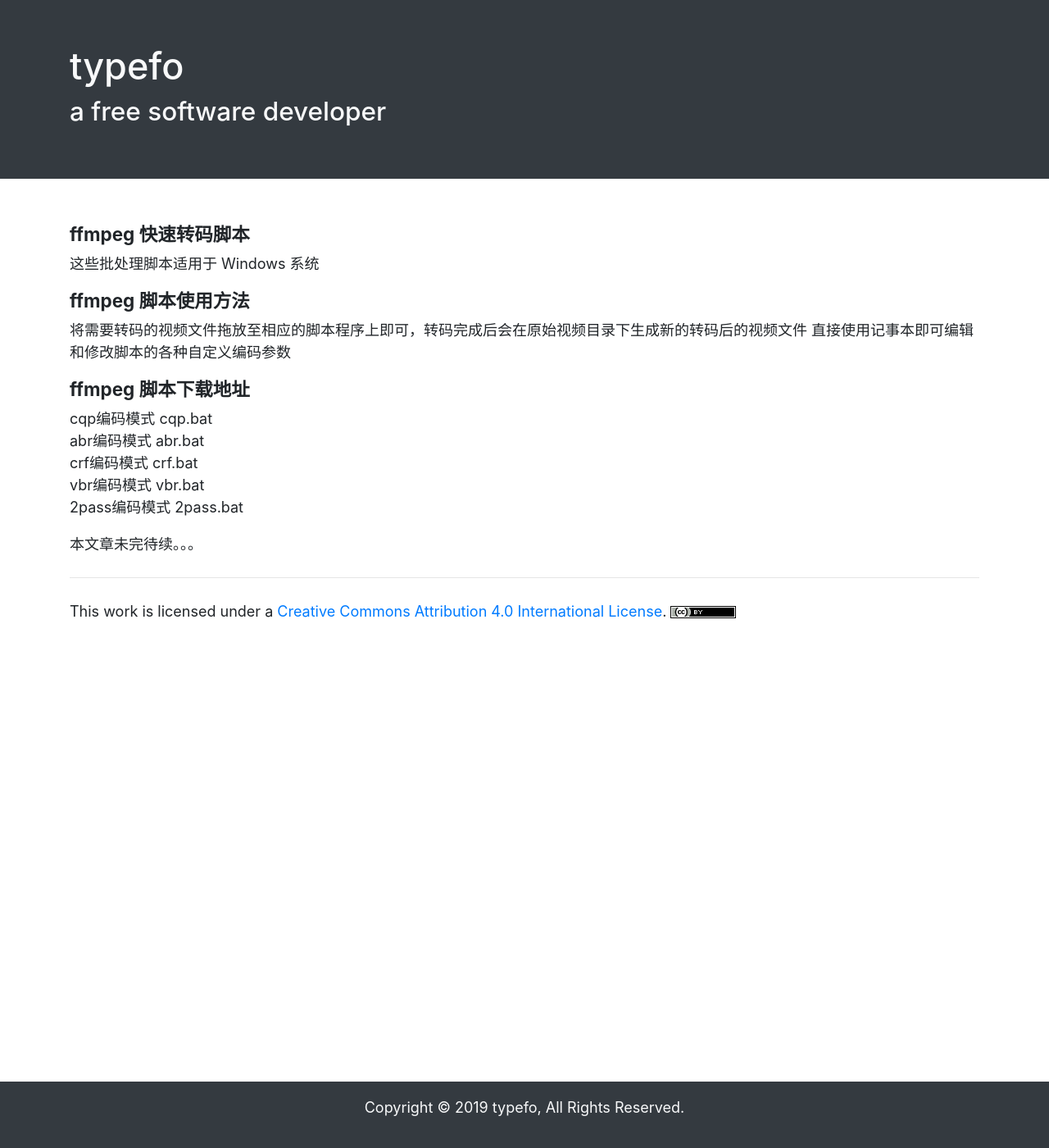
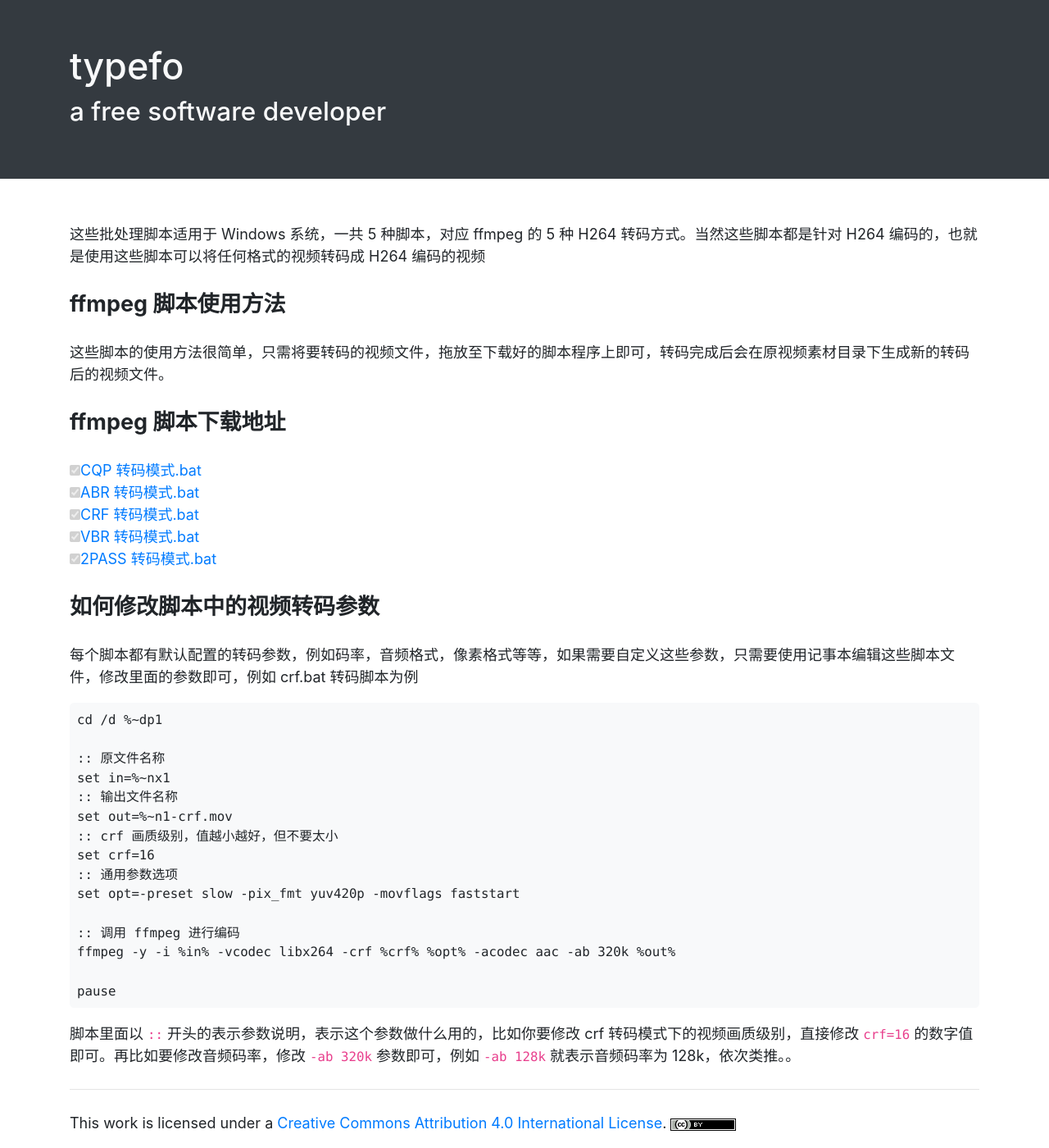
Before and after one commit to ehsud/blog, a Jekyll site: the page built from ffmpeg/ffmpeg-script-for-windows.md, in a window 1280 px wide and 1400 px high. Shown: the whole window at 82% size. Built offline with Jekyll 4.4.1, drawn with Linux system fonts in a browser that asks for light colours.

Commit message:
updated some files

```diff
--- a/ffmpeg/ffmpeg-script-for-windows.md
+++ b/ffmpeg/ffmpeg-script-for-windows.md
@@ -1,23 +1,43 @@
 ---
 layout: post
 title: ffmpeg 一键自动转码脚本
-description: 介绍如何便携 ffmpeg 一键自动处理脚本
+description: 一些便携 ffmpeg 自动转码处理脚本
 categories: [ffmpeg]
-tags: [ffmpeg, 转码]
+tags: [ffmpeg, windows]
 ---
 
-##### ffmpeg 快速转码脚本
-这些批处理脚本适用于 Windows 系统
 
-##### ffmpeg 脚本使用方法
-将需要转码的视频文件拖放至相应的脚本程序上即可，转码完成后会在原始视频目录下生成新的转码后的视频文件
-直接使用记事本即可编辑和修改脚本的各种自定义编码参数
+这些批处理脚本适用于 Windows 系统，一共 5 种脚本，对应 ffmpeg 的 5 种 H264 转码方式。当然这些脚本都是针对 H264 编码的，也就是使用这些脚本可以将任何格式的视频转码成 H264 编码的视频
 
-##### ffmpeg 脚本下载地址
-- cqp编码模式  cqp.bat
-- abr编码模式 abr.bat
-- crf编码模式 crf.bat
-- vbr编码模式 vbr.bat
-- 2pass编码模式 2pass.bat
+### ffmpeg 脚本使用方法
+这些脚本的使用方法很简单，只需将要转码的视频文件，拖放至下载好的脚本程序上即可，转码完成后会在原视频素材目录下生成新的转码后的视频文件。
 
-本文章未完待续。。。
+### ffmpeg 脚本下载地址
+
+- [x] [CQP 转码模式.bat](/script/cqp.bat)
+- [x] [ABR 转码模式.bat](/script/abr.bat)
+- [x] [CRF 转码模式.bat](/script/crf.bat)
+- [x] [VBR 转码模式.bat](/script/vbr.bat)
+- [x] [2PASS 转码模式.bat](/script/2pass.bat)
+
+### 如何修改脚本中的视频转码参数
+
+每个脚本都有默认配置的转码参数，例如码率，音频格式，像素格式等等，如果需要自定义这些参数，只需要使用记事本编辑这些脚本文件，修改里面的参数即可，例如 crf.bat 转码脚本为例
+
+    cd /d %~dp1
+
+    :: 原文件名称
+    set in=%~nx1
+    :: 输出文件名称
+    set out=%~n1-crf.mov
+    :: crf 画质级别，值越小越好，但不要太小
+    set crf=16
+    :: 通用参数选项
+    set opt=-preset slow -pix_fmt yuv420p -movflags faststart
+
+    :: 调用 ffmpeg 进行编码
+    ffmpeg -y -i %in% -vcodec libx264 -crf %crf% %opt% -acodec aac -ab 320k %out%
+
+    pause
+
+脚本里面以 `::` 开头的表示参数说明，表示这个参数做什么用的，比如你要修改 crf 转码模式下的视频画质级别，直接修改 `crf=16` 的数字值即可。再比如要修改音频码率，修改 `-ab 320k` 参数即可，例如 `-ab 128k` 就表示音频码率为 128k，依次类推。。
```
Also changed, not shown: 1 other file.
